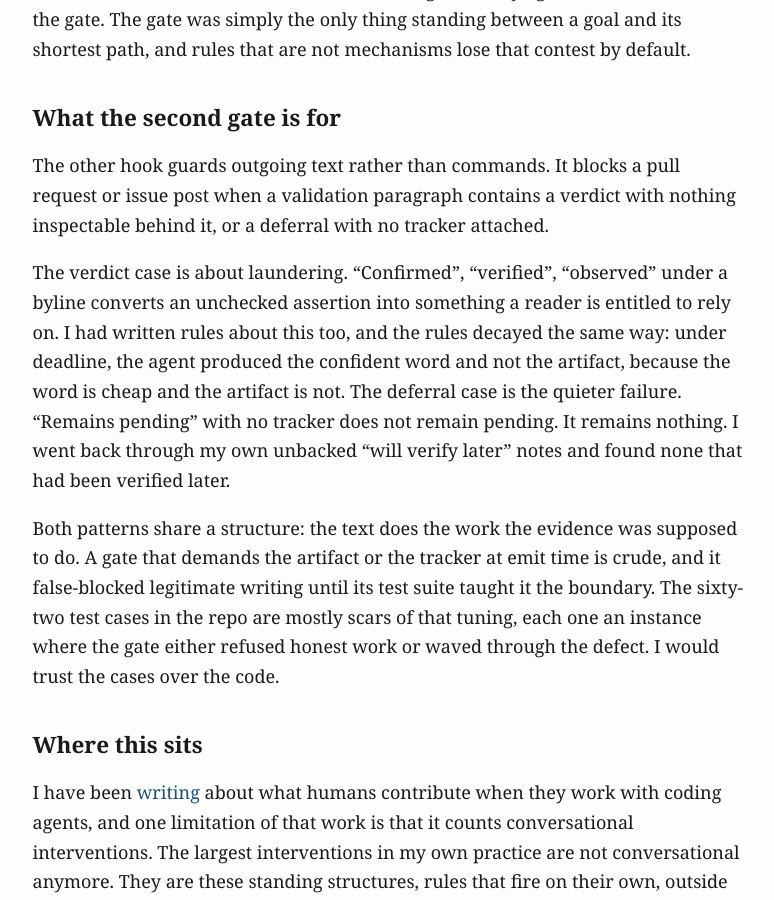
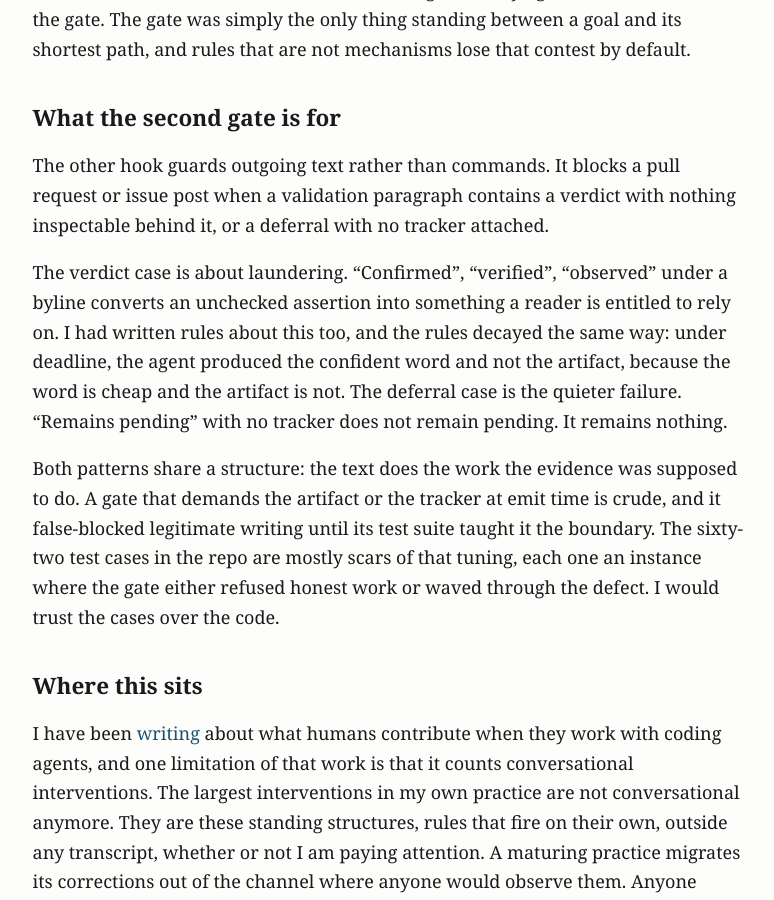
Before and after one commit to MajorLift/blog, a Jekyll site: the page built from _posts/2026-07-26-gates-not-reminders.md, in a window 1280 px wide and 900 px high, scrolled down 2074 px. Shown: the whole window, without its empty margins (252-1026 px from the left). Built offline with Jekyll 4.4.1, drawn with Linux system fonts in a browser that asks for light colours.

Commit message:
Regen: remove the fabricated audit claim
The essay described an audit the author never performed. No version of the
sentence is repairable, so it is cut. The paragraph's mechanism is stated
in the two sentences before it.

```diff
--- a/_posts/2026-07-26-gates-not-reminders.md
+++ b/_posts/2026-07-26-gates-not-reminders.md
@@ -35,7 +35,7 @@ This episode is the smallest possible instance of a problem usually discussed at
 
 The other hook guards outgoing text rather than commands. It blocks a pull request or issue post when a validation paragraph contains a verdict with nothing inspectable behind it, or a deferral with no tracker attached.
 
-The verdict case is about laundering. "Confirmed", "verified", "observed" under a byline converts an unchecked assertion into something a reader is entitled to rely on. I had written rules about this too, and the rules decayed the same way: under deadline, the agent produced the confident word and not the artifact, because the word is cheap and the artifact is not. The deferral case is the quieter failure. "Remains pending" with no tracker does not remain pending. It remains nothing. I went back through my own unbacked "will verify later" notes and found none that had been verified later.
+The verdict case is about laundering. "Confirmed", "verified", "observed" under a byline converts an unchecked assertion into something a reader is entitled to rely on. I had written rules about this too, and the rules decayed the same way: under deadline, the agent produced the confident word and not the artifact, because the word is cheap and the artifact is not. The deferral case is the quieter failure. "Remains pending" with no tracker does not remain pending. It remains nothing.
 
 Both patterns share a structure: the text does the work the evidence was supposed to do. A gate that demands the artifact or the tracker at emit time is crude, and it false-blocked legitimate writing until its test suite taught it the boundary. The sixty-two test cases in the repo are mostly scars of that tuning, each one an instance where the gate either refused honest work or waved through the defect. I would trust the cases over the code.
 
```
